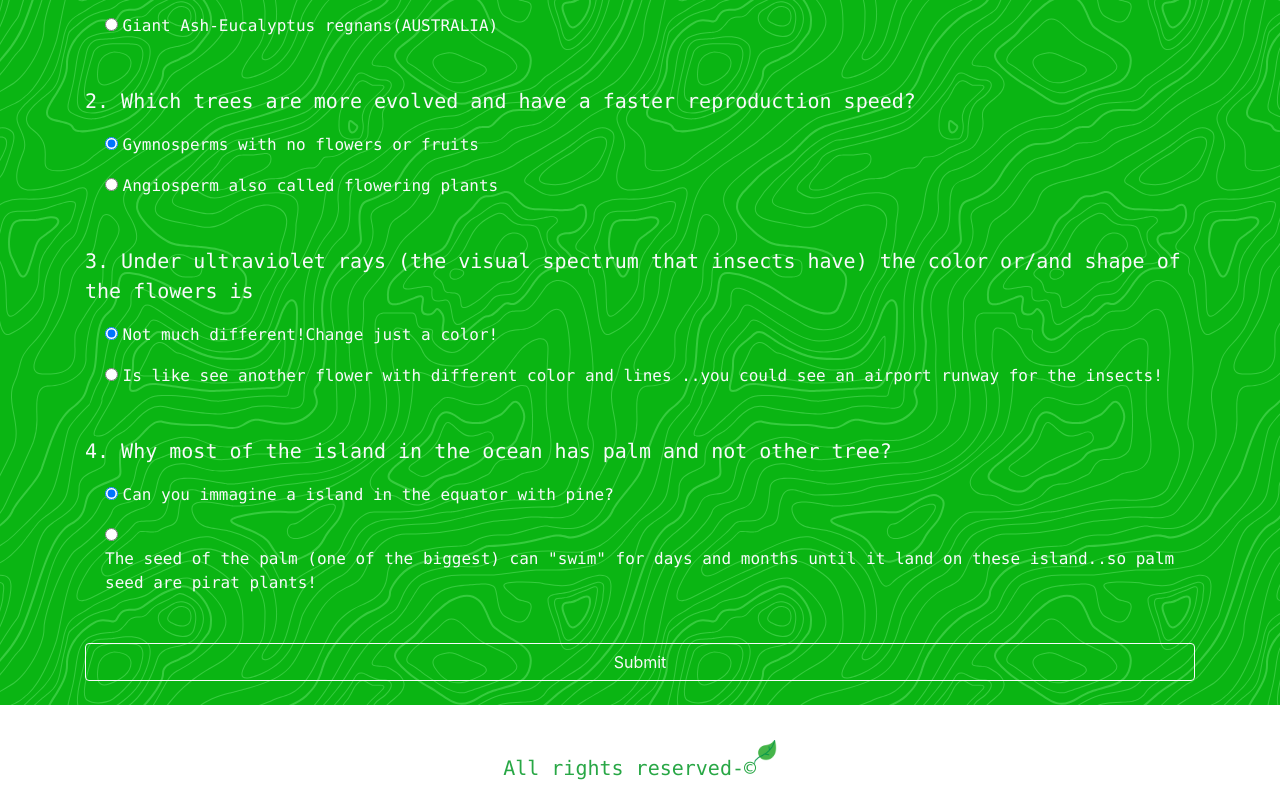
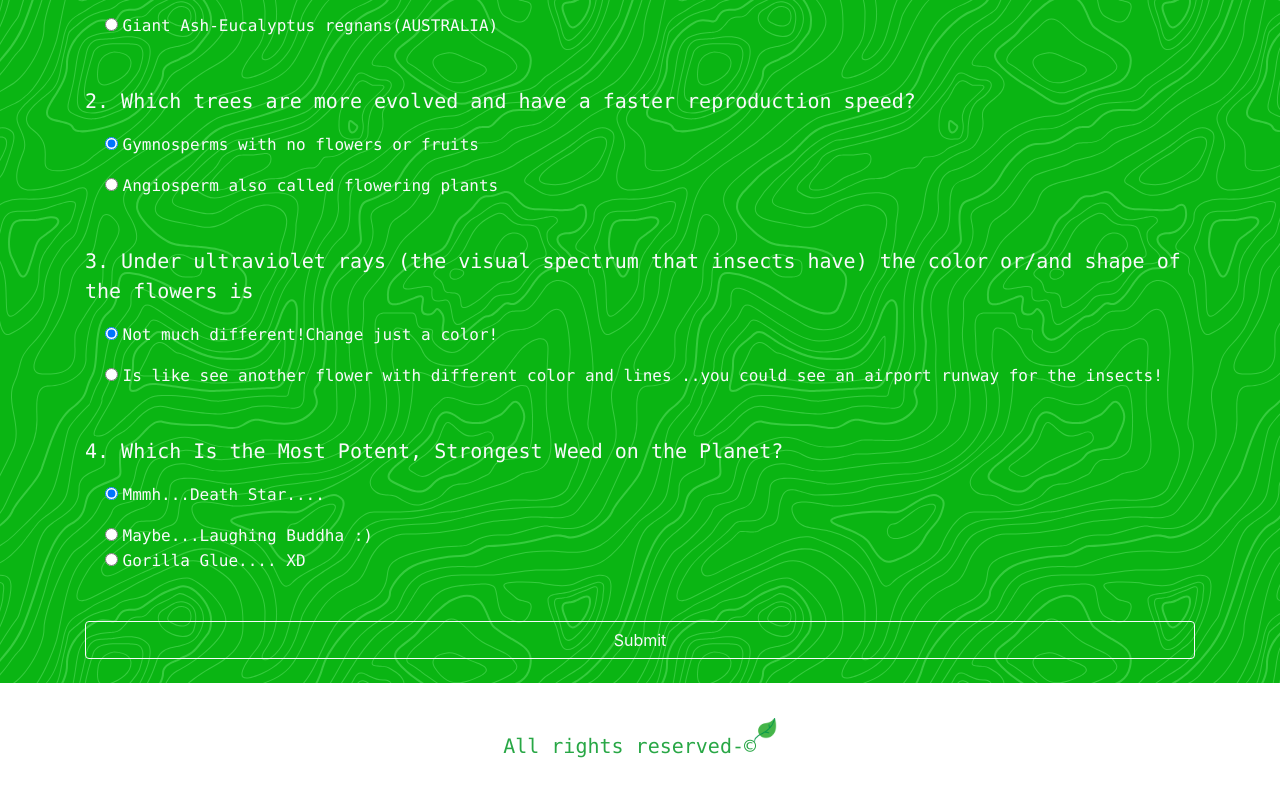
Before and after one commit to Ha-Mundo/Quizzy, a plain HTML site: page index.html in a window 1280 px wide. Shown: the part 399-1191 px from the top of the page. Drawn offline with nearby package versions, Linux system fonts and the light colour scheme.

Commit message:
Few changes

```diff
--- a/index.html
+++ b/index.html
@@ -33,7 +33,6 @@
 
 
       <form class="quiz-form  text-light">
-
         <!--Number 1-->
         <div class="my-5">
           <p class="lead text-monospace font-weight-bolder">
@@ -83,24 +82,27 @@
         </div>
       </div>
 
+
     <!--number 4-->
     <div class="my-5 ">
           <p class="lead font-wheight-normal text-monospace">
-           4. Why most of the island in the ocean has palm and not other tree?</p>
-
+           4. Which Is the Most Potent, Strongest Weed on the Planet?</p>
             <div class="form-check my-2-text-white-50 mb-3">
               <input type="radio" name="q4" value="A" checked >
-              <label class="form-check-label text-monospace" >Can you immagine a island in the equator with pine?</label>
+              <label class="form-check-label text-monospace" >Mmmh...Death Star....</label>
             </div>
 
             <div class="form-check my-2-text-white-50">
               <input type="radio" name="q4" value="B"  >
-              <label class="form-check-label text-monospace" >The seed of the palm (one of the biggest) can "swim" for days and months until it land on these island..so palm seed are pirat plants! </label>
+              <label class="form-check-label text-monospace">Maybe...Laughing Buddha :)</label>
+            </div>
+
+            <div class="form-check my-2-text-white-50">
+              <input type="radio" name="q4" value="C"  >
+              <label class="form-check-label text-monospace">Gorilla Glue.... XD</label>
             </div>
 
         </div>
-
-
 
           <div>
             <div class="text-center">
@@ -108,14 +110,11 @@
             </div>
           </div>
         </form>
-
       </div>
     </div>
     <div class="footer text-center">
-  <p class="lead font-wheight-normal text-monospace text-success my-5">All rights reserved-&copy;<img class="leaf-1" src="./img/leaf.png" alt=""></p>
+    <p class="lead font-wheight-normal text-success text-monospace my-5">All rights reserved-&copy;<img class="leaf-1" src="./img/leaf.png" alt=""></p>
     </div>
-
     <script src="./quiz.js"></script>
-
   </body>
 </html>
--- a/quiz.js
+++ b/quiz.js
@@ -1,4 +1,4 @@
-const correctAnswers = ['A','B','B','B'];
+const correctAnswers = ['A','B','B','C'];
 const form = document.querySelector('.quiz-form');
 const result = document.querySelector('div.d-none');
 
```
Lines whose indentation alone changed are shown as unchanged.
